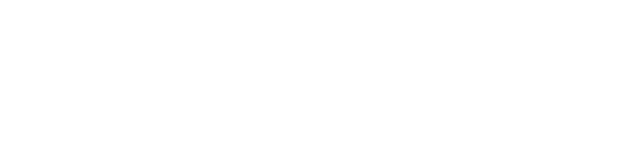
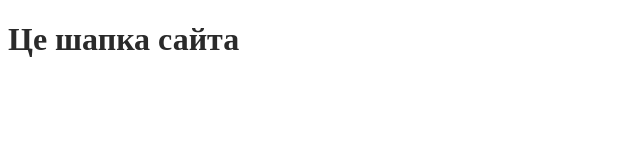
Before and after one commit to tetiana-leso/github-tutorial, a plain HTML site: page index.html in a window 1280 px wide. Shown: the whole page, without its empty margins (0-640 px from the left). Drawn offline with Linux system fonts and the light colour scheme.

Commit message:
додав заголовок і стилі

```diff
--- a/index.html
+++ b/index.html
@@ -5,8 +5,13 @@
     <meta http-equiv="X-UA-Compatible" content="IE=edge">
     <meta name="viewport" content="width=device-width, initial-scale=1.0">
     <title>git rules</title>
+
+    <link rel="stylesheet" href="./css/styles.css">
+
 </head>
 <body>
 
+
+    <h1>Це шапка сайта</h1>
 </body>
 </html>
```
